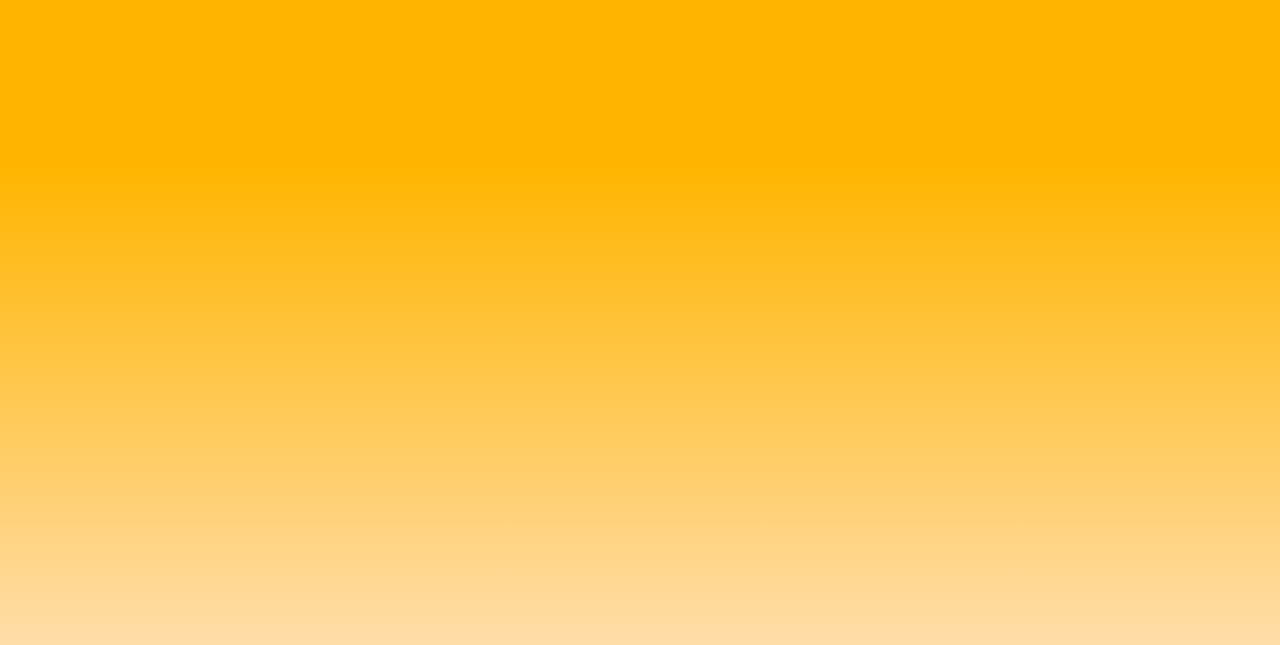
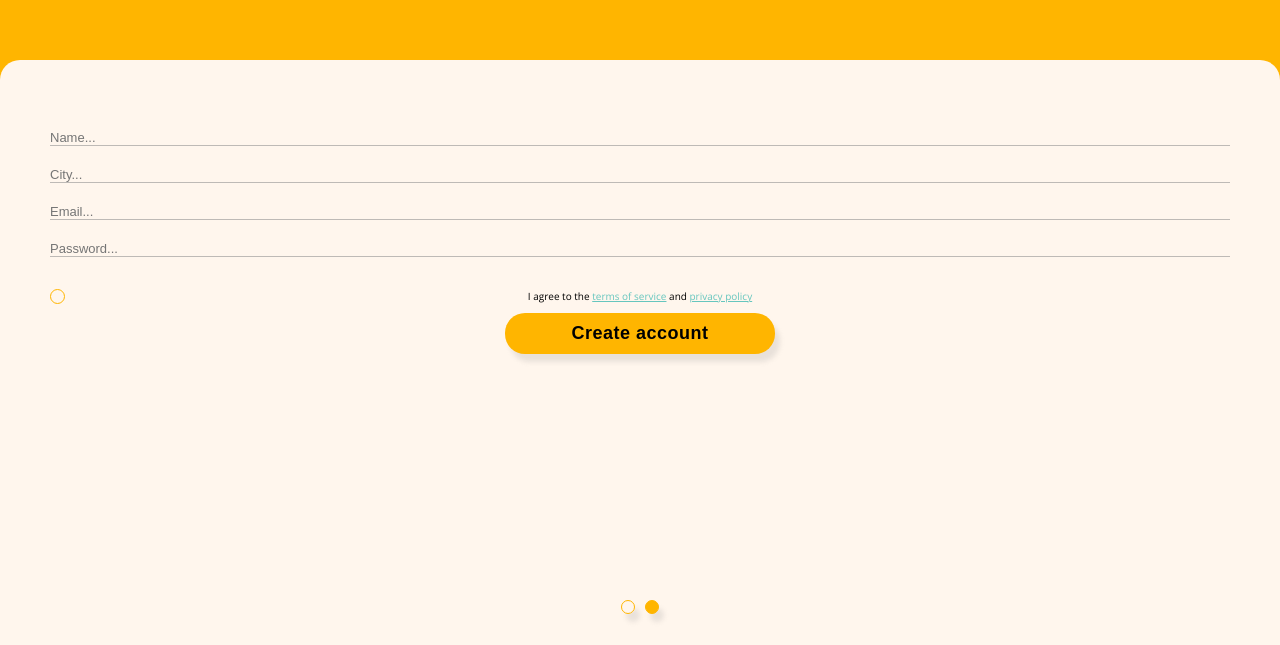
Before and after one commit to elinamren/trime, a React (Create React App) app: page /create-account in a window 1280 px wide. Shown: the part 155-800 px from the top of the page. Built offline with nearby package versions, Linux system fonts and the light colour scheme.

Commit message:
created screen3 and added styling

```diff
--- a/src/App.js
+++ b/src/App.js
@@ -1,6 +1,7 @@
 import StarterScreen from "./Starter-screen";
 import { BrowserRouter as Router, Route, Switch } from "react-router-dom";
 import Goals from "./Goals";
+import PersonalInfo from "./Personal-info";
 
 function App() {
   return (
@@ -13,6 +14,9 @@ function App() {
           <Route path="/goals">
             <Goals />
           </Route>
+          <Route path="/create-account">
+            <PersonalInfo />
+          </Route>
         </Switch>
       </div>
     </Router>
--- /dev/null
+++ b/src/Personal-info.js
@@ -0,0 +1,45 @@
+import Dot from "./components/Dot";
+
+const PersonalInfo = () => {
+  return (
+    <div>
+      <div className="personal-info-header header-container">
+        <p className="paragraph-padding">Are you ready?</p>
+        <h1>
+          It's
+          <br />
+          training
+          <br />
+          time
+        </h1>
+      </div>
+      <div className="form-container">
+        <form>
+          <input type="text" name="name" id="name" placeholder="Name..." />
+          <input type="text" name="city" id="city" placeholder="City..." />
+          <input type="text" name="email" id="email" placeholder="Email..." />
+          <input
+            type="text"
+            name="password"
+            id="password"
+            placeholder="Password..."
+          />
+
+          <label className="terms-container" for="terms">
+            I agree to the <a href="/">terms of service</a> and{" "}
+            <a href="/">privacy policy</a>
+            <input type="checkbox" name="terms" id="terms" />
+            <span className="checkmark"></span>
+          </label>
+          <button type="submit" className="yellow-button">
+            Create account
+          </button>
+        </form>
+        <Dot />
+        <Dot color="yellow-button" />
+      </div>
+    </div>
+  );
+};
+
+export default PersonalInfo;
--- a/src/components/logo.js
+++ b/src/components/logo.js
@@ -3,7 +3,7 @@ import logo from "../images/logo.png";
 const Logo = () => {
   const logoLink = logo;
   return (
-    <div className="logo-container">
+    <div className="header-container">
       <img src={logoLink} alt="trime logotype" />
     </div>
   );
--- a/src/index.css
+++ b/src/index.css
@@ -7,6 +7,8 @@
   --yellow-background: #ffb500;
   --light-yellow-background: #ffdda9;
   --green-link: #66c6be;
+  --light-grey-border: rgba(147, 147, 147, 0.6);
+  --dark-grey-text: rgba(18, 18, 18, 0.95);
 }
 
 * {
@@ -22,6 +24,11 @@ body {
   );
   font-family: "Open Sans", sans-serif;
   text-align: center;
+}
+
+h1 {
+  font-size: 3rem;
+  line-height: 3rem;
 }
 
 button {
@@ -54,7 +61,7 @@ a {
   color: var(--green-link);
 }
 
-.logo-container {
+.header-container {
   padding-top: 35%;
 }
 
@@ -75,6 +82,7 @@ a {
   height: 1px;
   width: 1px;
   border-radius: 20px;
+  border: 1px solid var(--yellow-button);
   box-shadow: 5px 8px 5px rgba(144, 144, 144, 0.2);
   display: inline-block;
   margin: 20% 5px 0px 5px;
@@ -84,6 +92,64 @@ a {
   padding-bottom: 10px;
 }
 
+/* PERSONAL INFO SCREEN */
+
+.form-container {
+  background-color: var(--light-background);
+  border-top-left-radius: 20px;
+  border-top-right-radius: 20px;
+  padding: 50px 50px 26px 50px;
+  position: absolute;
+  bottom: 0px;
+  left: 0;
+  width: 100%;
+  margin: auto;
+}
+
+input {
+  width: 100%;
+  border: none;
+  border-bottom: 1px solid var(--light-grey-border);
+  color: var(--dark-grey-text);
+  background-color: var(--light-background);
+  margin-top: 20px;
+  font-size: 0.8125rem;
+}
+
+.terms-container {
+  font-size: 0.625rem;
+  display: block;
+  position: relative;
+  -webkit-user-select: none;
+  -moz-user-select: none;
+  -ms-user-select: none;
+  user-select: none;
+  margin-top: 31px;
+}
+
+.terms-container input {
+  position: absolute;
+  opacity: 0;
+  height: 0;
+  width: 0;
+}
+
+.checkmark {
+  position: absolute;
+  top: 0;
+  left: 0;
+  height: 15px;
+  width: 15px;
+  border-radius: 50px;
+  background-color: var(--light-background);
+  border: 1px solid var(--yellow-button);
+}
+
+#terms {
+  width: fit-content;
+  margin-right: 5px;
+}
+
 /* .background-video {
   position: fixed;
   right: 0;
```
Lines whose indentation alone changed are shown as unchanged.
